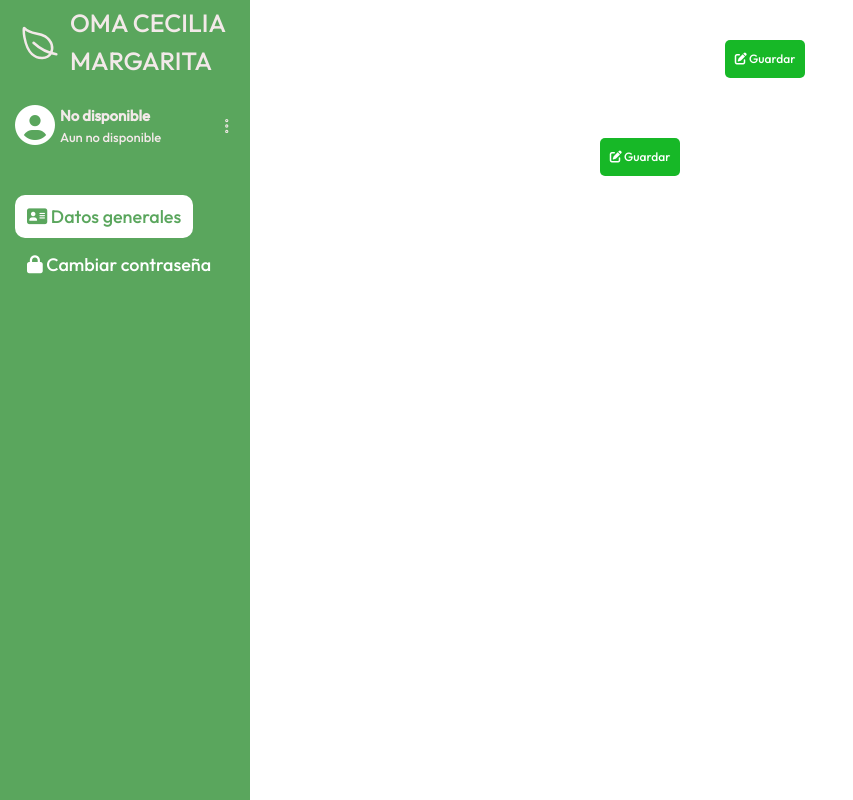
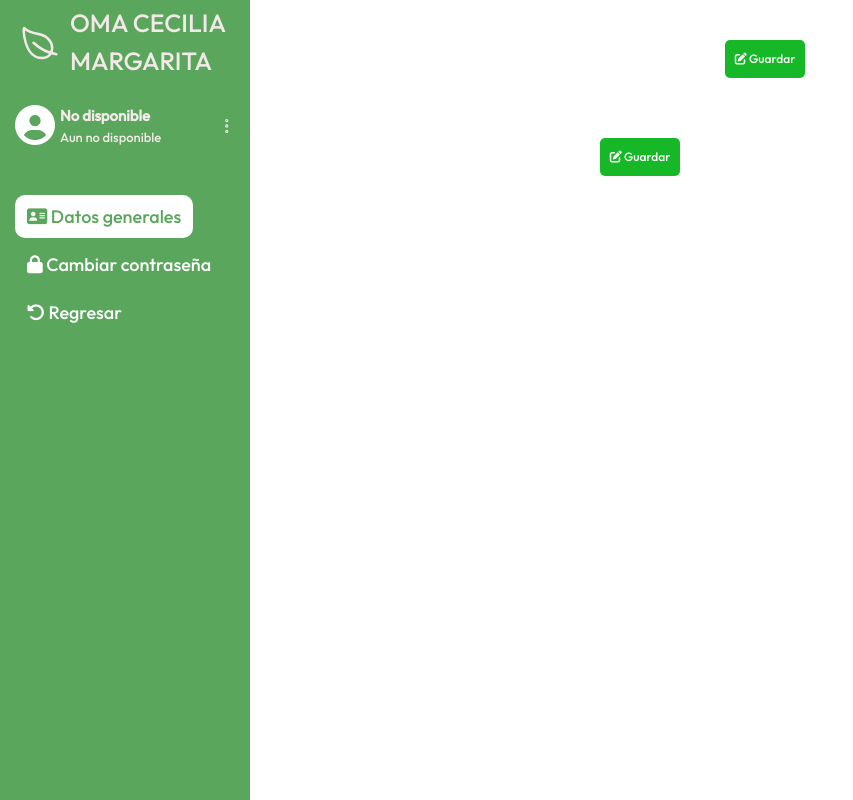
Before and after one commit to Ariano2700/oma-front, a PHP site: page /editProfile.html in a window 1280 px wide. Shown: the whole page, without its empty margins (0-853 px from the left). Run offline with PHP 8.4, Linux system fonts and the light colour scheme; some libraries are stand-ins or nearby versions.

Commit message:
REGRESO OWO

```diff
--- a/user_profile/userProfileUpload/editProfile.html
+++ b/user_profile/userProfileUpload/editProfile.html
@@ -82,6 +82,11 @@
                 ></label
               >
             </li>
+            <li class="returnProfile">
+              <button class="btnReturnProfile" id="returnProfile">
+                <span><i class="fa-solid fa-rotate-left"></i> Regresar</span>
+              </button>
+            </li>
           </ul>
         </nav>
       </div>
--- a/user_profile/userProfileUpload/styles.css
+++ b/user_profile/userProfileUpload/styles.css
@@ -599,10 +599,19 @@ body {
   font-size: 40px;
   color: white;
 }
+.btnReturnProfile{
+  border: none;
+  background: transparent;
+  color: white;
+}
+.btnReturnProfile:hover{
+  color: rgb(90, 166, 93);
+}
 
 /* Estilo base para los elementos li */
 .datosGeneralesContainer,
-.cambiarContraseñaContainer {
+.cambiarContraseñaContainer,
+.returnProfile {
   display: flex;
   margin-bottom: 5px;
   width: 100%;
@@ -620,7 +629,8 @@ body {
 
 /* Estilo para las etiquetas label */
 .datosGeneralesContainer label,
-.cambiarContraseñaContainer label {
+.cambiarContraseñaContainer label,
+.returnProfile {
   border: 2px solid #ccc;
   border-radius: 10px;
   padding: 8px 12px;
@@ -631,7 +641,8 @@ body {
 
 /* Estilo para el hover de los li */
 .datosGeneralesContainer label:hover,
-.cambiarContraseñaContainer label:hover {
+.cambiarContraseñaContainer label:hover,
+.returnProfile:hover {
   background-color: #fff;
   color: rgb(90, 166, 93);
 }
--- a/user_profile/userProfileUpload/uploadProfile.js
+++ b/user_profile/userProfileUpload/uploadProfile.js
@@ -126,7 +126,7 @@ document.addEventListener("DOMContentLoaded", function () {
                 confirmButtonText: "Aceptar",
               }).then((result) => {
                 if (result.isConfirmed) {
-                  window.location.reload();
+                  window.location.href = "../userProfile/userProfile.html";
                 }
               });
             } else {
@@ -163,7 +163,7 @@ document.addEventListener("DOMContentLoaded", function () {
       console.log(dni);
 
       if (actualPasswordInput === password) {
-        if ((newPasswordInput === RnewPasswordInput)) {
+        if (newPasswordInput === RnewPasswordInput) {
           Swal.fire({
             title: "¿Estas seguro de tu nueva contraseña?",
             text: "¡Tu contraseña se actualizara a la nueva, no la olvides!",
@@ -196,7 +196,8 @@ document.addEventListener("DOMContentLoaded", function () {
                       confirmButtonText: "Aceptar",
                     }).then((result) => {
                       if (result.isConfirmed) {
-                        window.location.reload();
+                        window.location.href =
+                          "../userProfile/userProfile.html";
                       }
                     });
                   } else {
--- a/user_profile/userProfileUpload/uploadProfileContent.js
+++ b/user_profile/userProfileUpload/uploadProfileContent.js
@@ -1,3 +1,9 @@
+//REGRESAR AL PERFIL
+const returnProfile = document.getElementById("returnProfile");
+returnProfile.addEventListener("click", ()=>{
+  window.location.href = '../userProfile/userProfile.html'
+});
+////////////////////
 const radioButtons = document.querySelectorAll('input[type="radio"]');
 radioButtons.forEach((button) => {
   button.addEventListener("change", () => {
```
